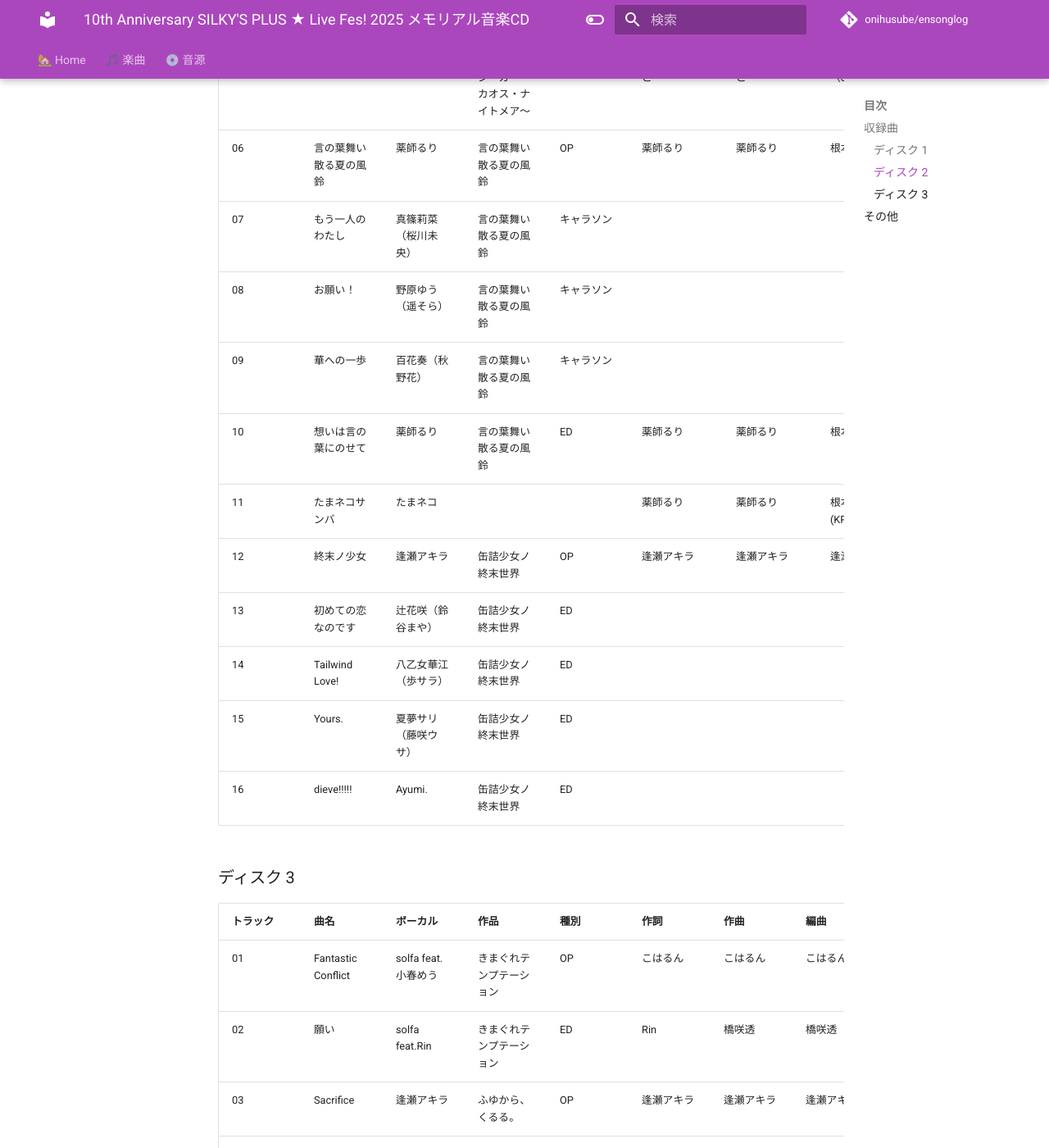
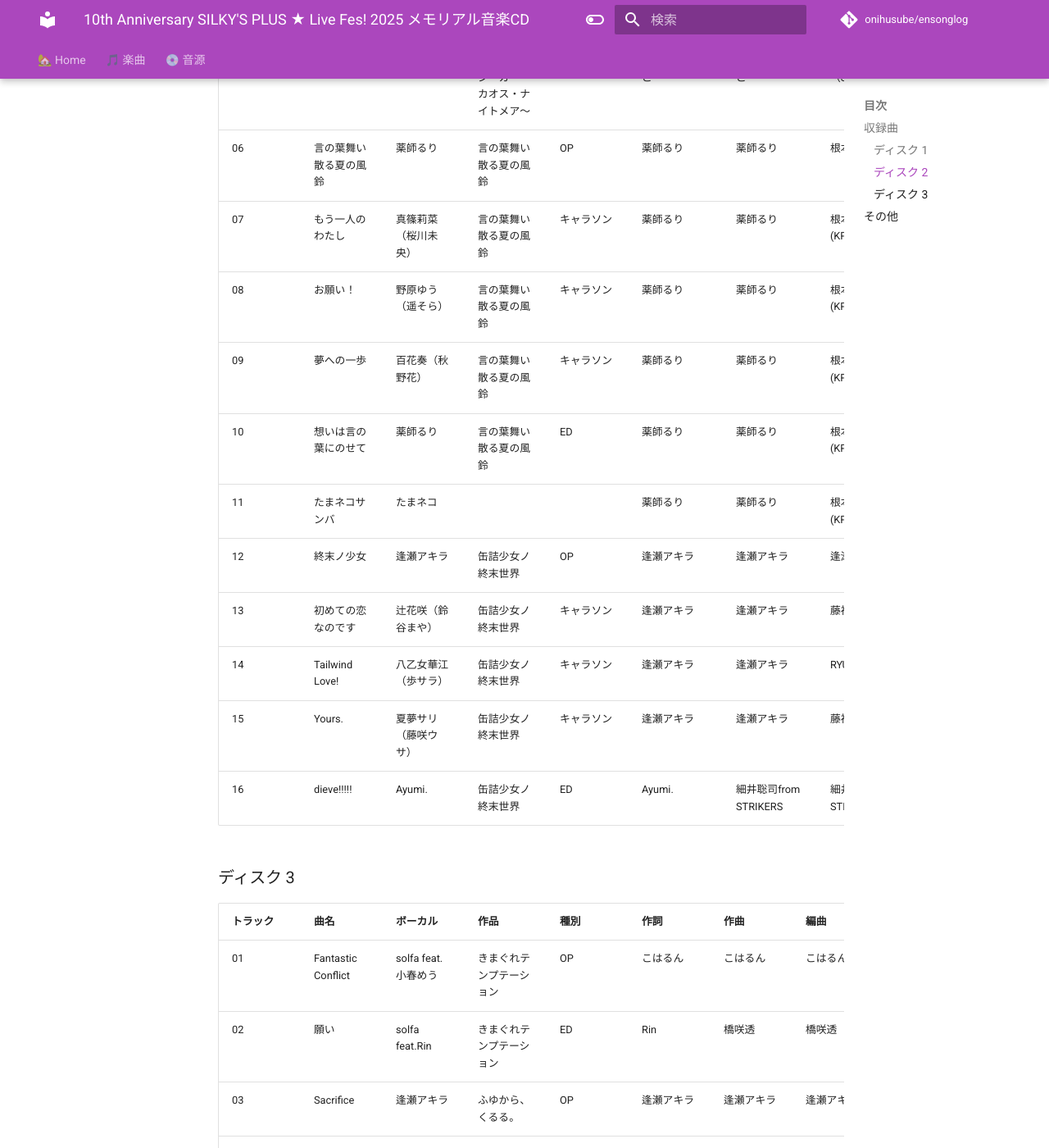
Before and after one commit to onihusube/ensonglog, an MkDocs documentation site: the page built from docs/2025/音源個別/SLF2025メモリアル音楽CD.md, in a window 1280 px wide and 1400 px high, scrolled down 1817 px. Shown: the whole window at 82% size. Built offline with MkDocs 1.6.1 and Material for MkDocs 9.7.7, drawn with Linux system fonts in a browser that asks for light colours; comment, search, counter and statistics services are not loaded.

Commit message:
欠けてるとこ埋め

```diff
--- a/docs/2025/音源個別/SLF2025メモリアル音楽CD.md
+++ b/docs/2025/音源個別/SLF2025メモリアル音楽CD.md
@@ -28,16 +28,16 @@
 | 04 | 絶望フラグメント | 真理絵 | バタフライシーカー ～カオス・ナイトメア～ | OP | さっぽろももこ | さっぽろももこ | 折倉俊則（STRIKERS） | | 2018 |
 | 05 | 蛹 | 新海雅代 | バタフライシーカー ～カオス・ナイトメア～ | ED | さっぽろももこ | さっぽろももこ | 折倉俊則（STRIKERS） | | 2018 |
 | 06 | 言の葉舞い散る夏の風鈴 | 薬師るり | 言の葉舞い散る夏の風鈴 | OP | 薬師るり | 薬師るり | 根本克則 | | 2018 |
-| 07 | もう一人のわたし | 真篠莉菜（桜川未央） | 言の葉舞い散る夏の風鈴 | キャラソン | | | | | 2018 |
-| 08 | お願い！ | 野原ゆう（遥そら） | 言の葉舞い散る夏の風鈴 | キャラソン | | | | | 2018 |
-| 09 | 華への一歩 | 百花奏（秋野花） | 言の葉舞い散る夏の風鈴 | キャラソン | | | | | 2018 |
-| 10 | 想いは言の葉にのせて | 薬師るり | 言の葉舞い散る夏の風鈴 | ED | 薬師るり | 薬師るり | 根本克則 | | 2018 |
+| 07 | もう一人のわたし | 真篠莉菜（桜川未央） | 言の葉舞い散る夏の風鈴 | キャラソン | 薬師るり | 薬師るり | 根本克則(KParaMUSIC) | | 2018 |
+| 08 | お願い！ | 野原ゆう（遥そら） | 言の葉舞い散る夏の風鈴 | キャラソン | 薬師るり | 薬師るり | 根本克則(KParaMUSIC) | | 2018 |
+| 09 | 夢への一歩 | 百花奏（秋野花） | 言の葉舞い散る夏の風鈴 | キャラソン | 薬師るり | 薬師るり | 根本克則(KParaMUSIC) | | 2018 |
+| 10 | 想いは言の葉にのせて | 薬師るり | 言の葉舞い散る夏の風鈴 | ED | 薬師るり | 薬師るり | 根本克則(KParaMUSIC) | | 2018 |
 | 11 | たまネコサンバ | たまネコ | | | 薬師るり | 薬師るり | 根本克則(KParaMUSIC) | | |
 | 12 | 終末ノ少女 | 逢瀬アキラ | 缶詰少女ノ終末世界 | OP | 逢瀬アキラ | 逢瀬アキラ | 逢瀬アキラ | | 2019 |
-| 13 | 初めての恋なのです | 辻花咲（鈴谷まや） | 缶詰少女ノ終末世界 | ED | | | | | 2019 |
-| 14 | Tailwind Love! | 八乙女華江（歩サラ） | 缶詰少女ノ終末世界 | ED | | | | | 2019 |
-| 15 | Yours. | 夏夢サリ（藤咲ウサ） | 缶詰少女ノ終末世界 | ED | | | | | 2019 |
-| 16 | dieve!!!!! | Ayumi. | 缶詰少女ノ終末世界 | ED | | | | | 2019 |
+| 13 | 初めての恋なのです | 辻花咲（鈴谷まや） | 缶詰少女ノ終末世界 | キャラソン | 逢瀬アキラ | 逢瀬アキラ | 藤神キョウヤ | | 2019 |
+| 14 | Tailwind Love! | 八乙女華江（歩サラ） | 缶詰少女ノ終末世界 | キャラソン | 逢瀬アキラ | 逢瀬アキラ | RYU智秀 | | 2019 |
+| 15 | Yours. | 夏夢サリ（藤咲ウサ） | 缶詰少女ノ終末世界 | キャラソン | 逢瀬アキラ | 逢瀬アキラ | 藤神キョウヤ | | 2019 |
+| 16 | dieve!!!!! | Ayumi. | 缶詰少女ノ終末世界 | ED | Ayumi. | 細井聡司from STRIKERS | 細井聡司from STRIKERS | | 2019 |
 
 ### ディスク 3
 
```
